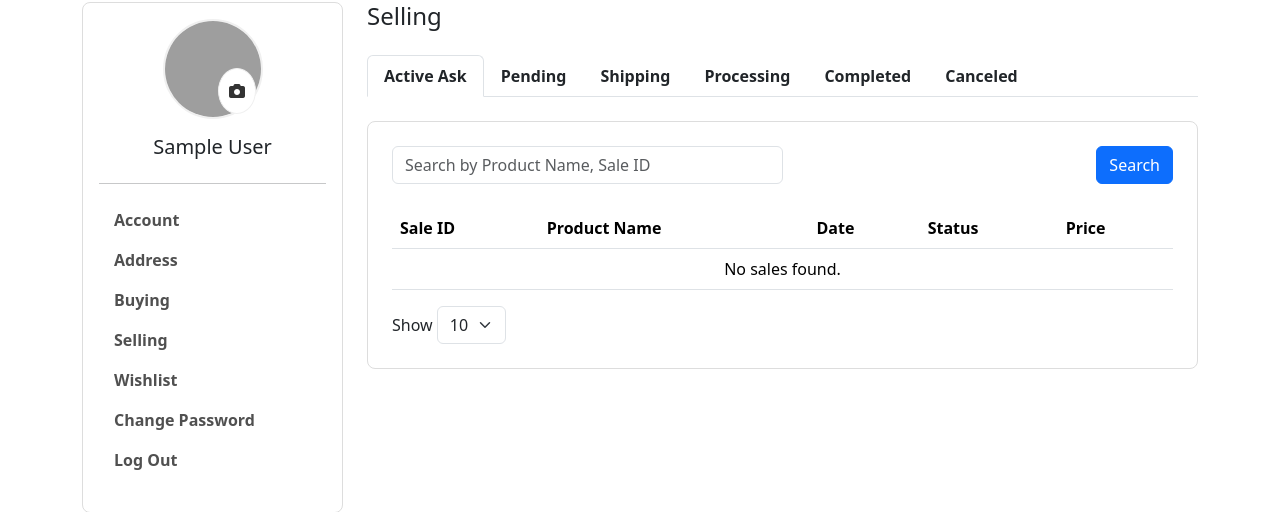
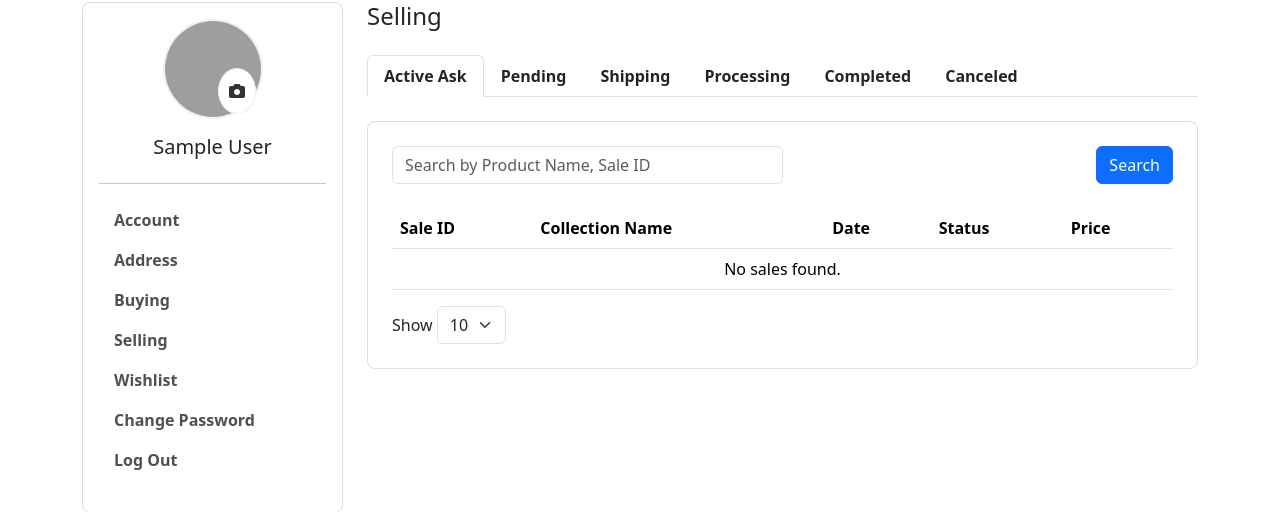
Before and after one commit to Pisol00/shopdee-deploy, a Django app: page /selling/ in a window 1280 px wide; the page is wider, and only the part inside the window is pictured. Shown: the part 164-676 px from the top of that part. Run offline with Django 5.2, Linux system fonts and the light colour scheme; the visitor is signed in with stand-in values (Sample User, id 1); data that the repository does not hold is empty; some libraries are stand-ins or nearby versions; some web fonts are replaced; grey boxes are pictures that could not be loaded.

Commit message:
Update selling.html

```diff
--- a/shopdee/shop/templates/profiles/selling.html
+++ b/shopdee/shop/templates/profiles/selling.html
@@ -50,7 +50,7 @@
                     <thead>
                         <tr>
                             <th scope="col">Sale ID</th>
-                            <th scope="col">Product Name</th>
+                            <th scope="col">Collection Name</th>
                             <th scope="col" class="text-nowrap">Date</th> <!-- ใช้ text-nowrap -->
                             <th scope="col" class="text-nowrap">Status</th> <!-- ใช้ text-nowrap -->
                             <th scope="col" class="text-nowrap">Price</th> <!-- ใช้ text-nowrap -->
```
